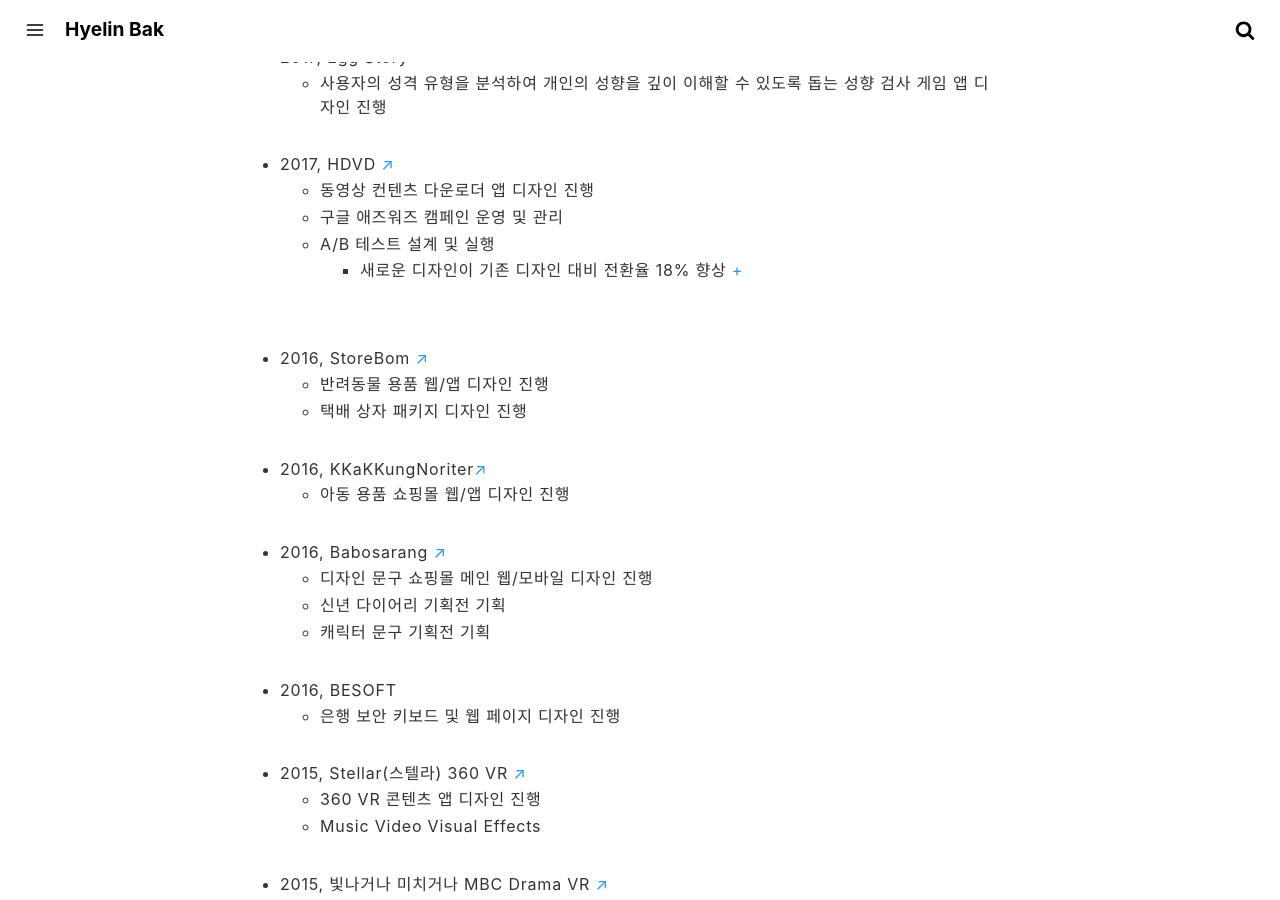
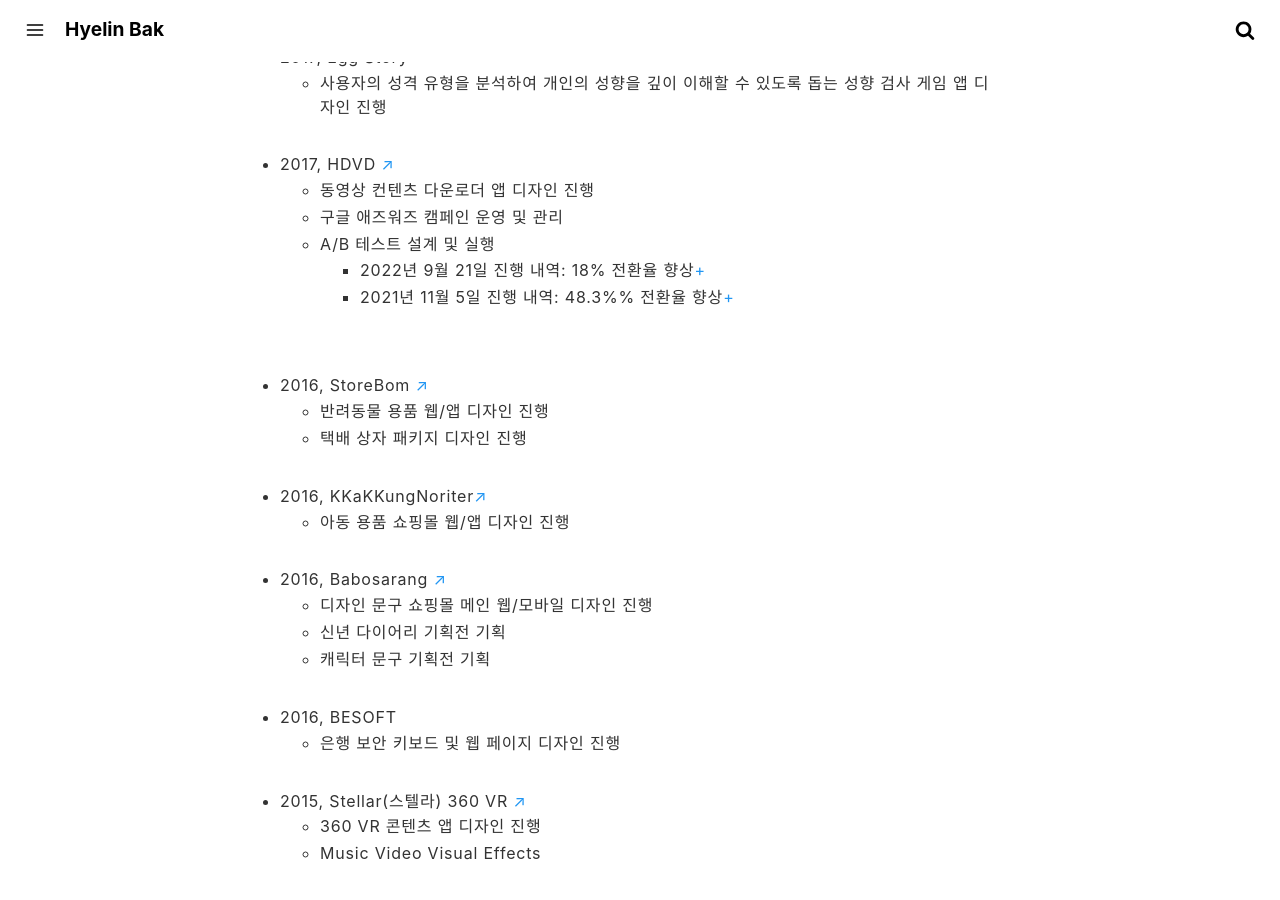
Before and after one commit to crazyjamy/crazyjamy.github.io, a Jekyll site: the page built from about.md, in a window 1280 px wide and 900 px high, scrolled down 1760 px. Built offline with Jekyll 4.4.1, drawn with Linux system fonts in a browser that asks for light colours.

Commit message:
Update about.md

```diff
--- a/about.md
+++ b/about.md
@@ -54,7 +54,8 @@
   + 동영상 컨텐츠 다운로더 앱 디자인 진행
   + 구글 애즈워즈 캠페인 운영 및 관리
   + A/B 테스트 설계 및 실행
-    + 새로운 디자인이 기존 디자인 대비 전환율 18% 향상 [+](https://crazyjamy.github.io/ab-hdvd-220921/)
+    + 2022년 9월 21일 진행 내역: 18% 전환율 향상[+](https://crazyjamy.github.io/ab-hdvd-220921/)
+    + 2021년 11월 5일 진행 내역: 48.3%% 전환율 향상[+](https://crazyjamy.github.io/ab-hdvd-211105/)
 + 2016, StoreBom <a href="https://store.bom.co.kr/" target="_blank">↗</a>
   + 반려동물 용품 웹/앱 디자인 진행
   + 택배 상자 패키지 디자인 진행
```
